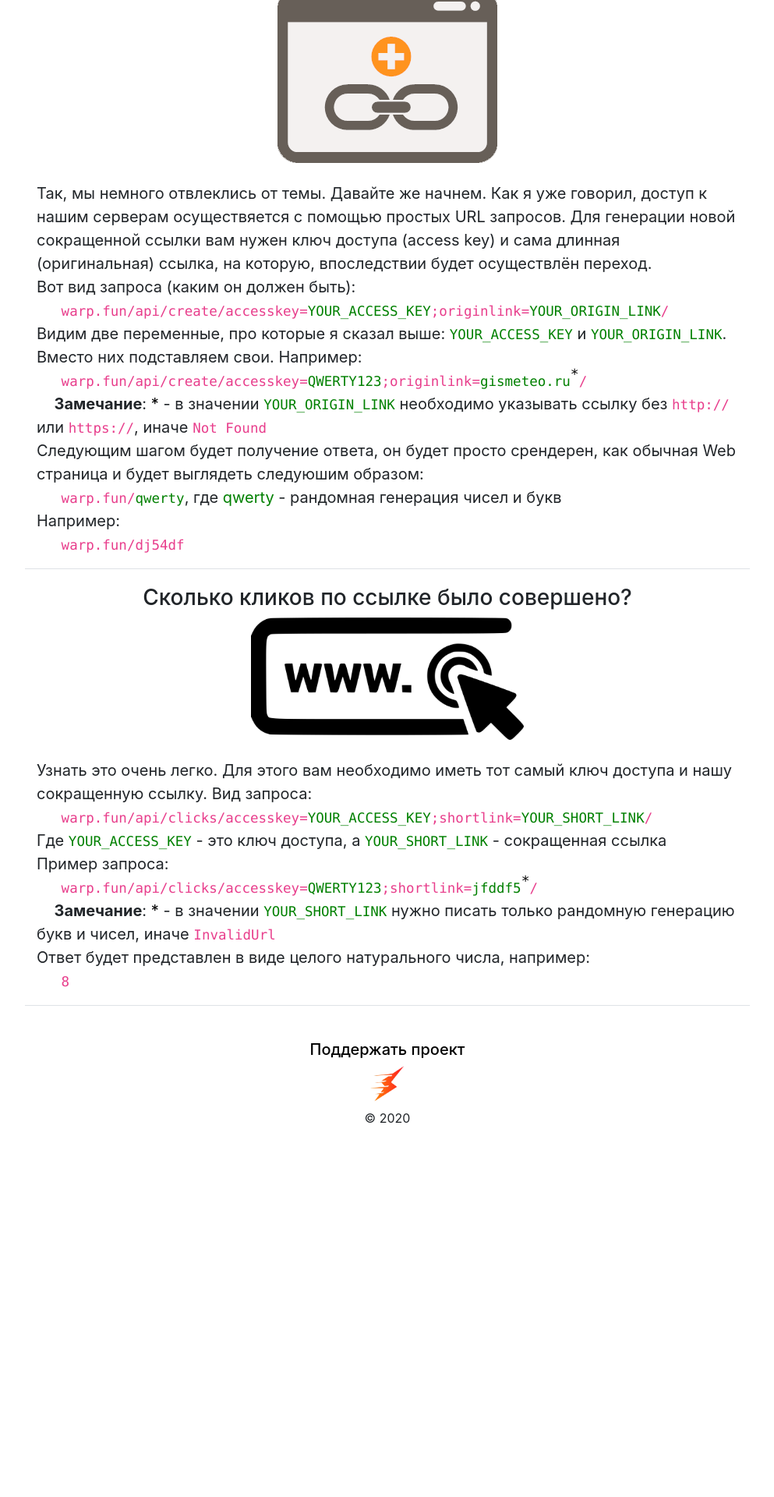
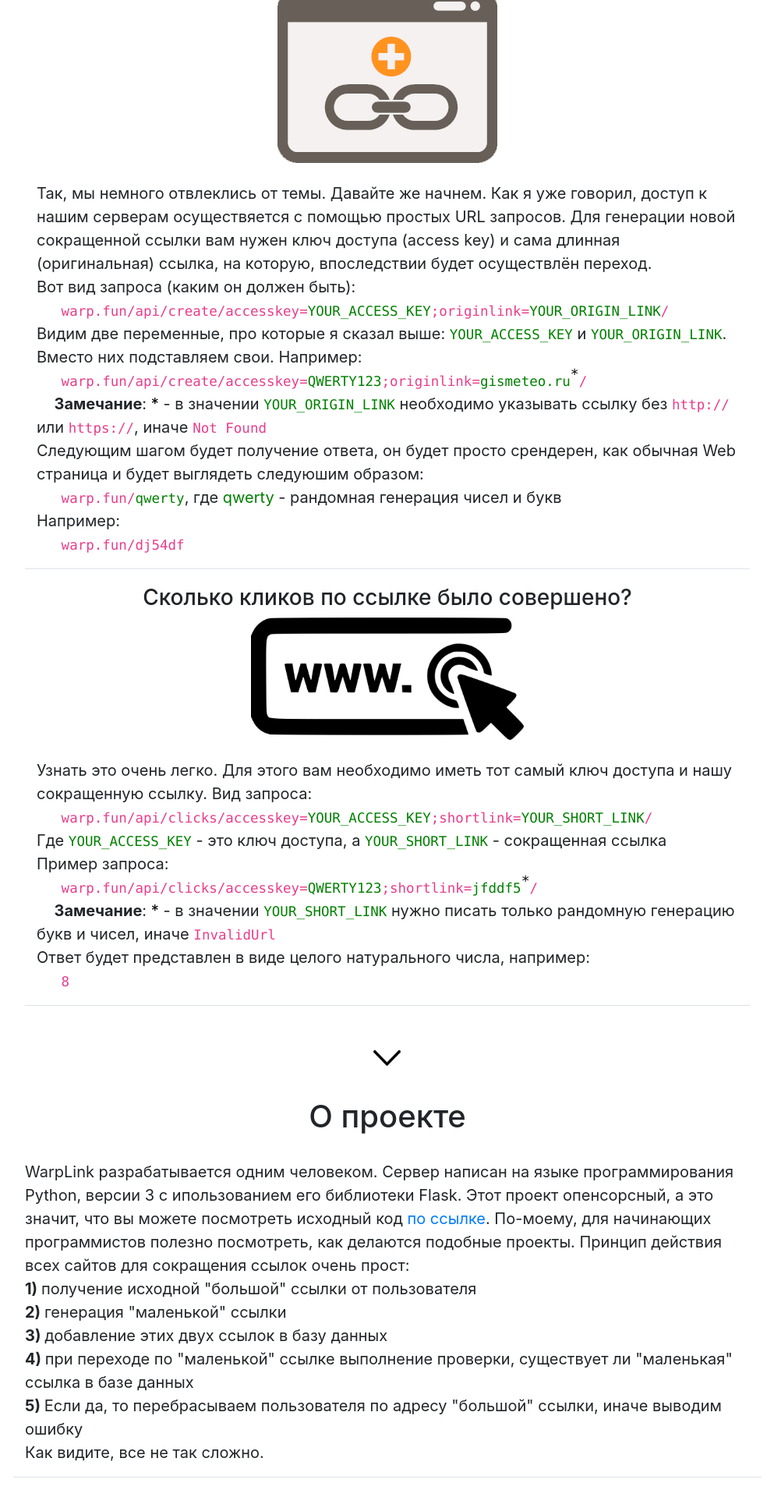
Before and after one commit to EgaProger/WarpFun, a Flask app: page /dev/ in a window 1280 px wide. Shown: the part 840-2760 px from the top of the page at 78% size, without its empty margins (143-1136 px from the left). Before the commit the page ends 2280 px from the top, so only its background shows below. Run offline with Flask 2, Linux system fonts and the light colour scheme; some libraries are stand-ins or nearby versions.

Commit message:
Added content

```diff
--- a/templates/dev.html
+++ b/templates/dev.html
@@ -3,7 +3,7 @@
 {% block title %}Для разработчиков{% endblock %}
 
 {% block nav_elements %}
-	<a class="p-2 text-dark larger-font underline-from-left about nav-el" href="/about/">Связь</a>
+	<a class="p-2 text-dark larger-font underline-from-left about nav-el" href="/about-author/">Связь</a>
 	<a class="p-2 text-dark larger-font underline-from-left mailing nav-el" href="/mailing/">Рассылка</a>
 {% endblock %}
 
@@ -14,7 +14,7 @@
         <div class="dev-head">
             <h5 class="larger-font dev-head-title">Содержание:</h5>
             <p class="larger-font dev-head-el underline-from-left dev-head-el-docs"><a href="#dev-api" style="color: black;">Документация WarpLink API</a></p>
-            <p class="larger-font dev-head-el underline-from-left dev-head-el-about">О WarpLink</p>
+            <p class="larger-font dev-head-el underline-from-left dev-head-el-about"><a href="#dev-about" style="color: black;">О WarpLink</a></p>
         </div>
     </div>
     <div class="text-center">
@@ -80,4 +80,22 @@
 			</p>
 		</div>
     </div>
+		<div class="text-center">
+        <img src="{{ url_for('static', filename='img/arrow.png') }}" alt="" height="20" class="scroll-down">
+    </div><br>
+		<div class="container dev-about border-bottom" id="dev-about"><br>
+			<h1 class="text-center">О проекте</h1><br>
+			<p class="larger-font">WarpLink разрабатывается одним человеком.
+				Сервер написан на языке программирования Python, версии 3 с ипользованием его библиотеки Flask.
+				Этот проект опенсорсный, а это значит, что вы можете посмотреть исходный код <a href="https://github.com/egaproger/warpfun">по ссылке</a>.
+				По-моему, для начинающих программистов полезно посмотреть, как делаются подобные проекты.
+				Принцип действия всех сайтов для сокращения ссылок очень прост:<br>
+				<b>1) </b>получение исходной "большой" ссылки от пользователя<br>
+				<b>2) </b>генерация "маленькой" ссылки<br>
+				<b>3) </b>добавление этих двух ссылок в базу данных<br>
+				<b>4) </b>при переходе по "маленькой" ссылке выполнение проверки, существует ли "маленькая" ссылка в базе данных<br>
+				<b>5) </b>Если да, то перебрасываем пользователя по адресу "большой" ссылки, иначе выводим ошибку<br>
+				Как видите, все не так сложно.
+			</p>
+		</div>
 {% endblock %}
```
